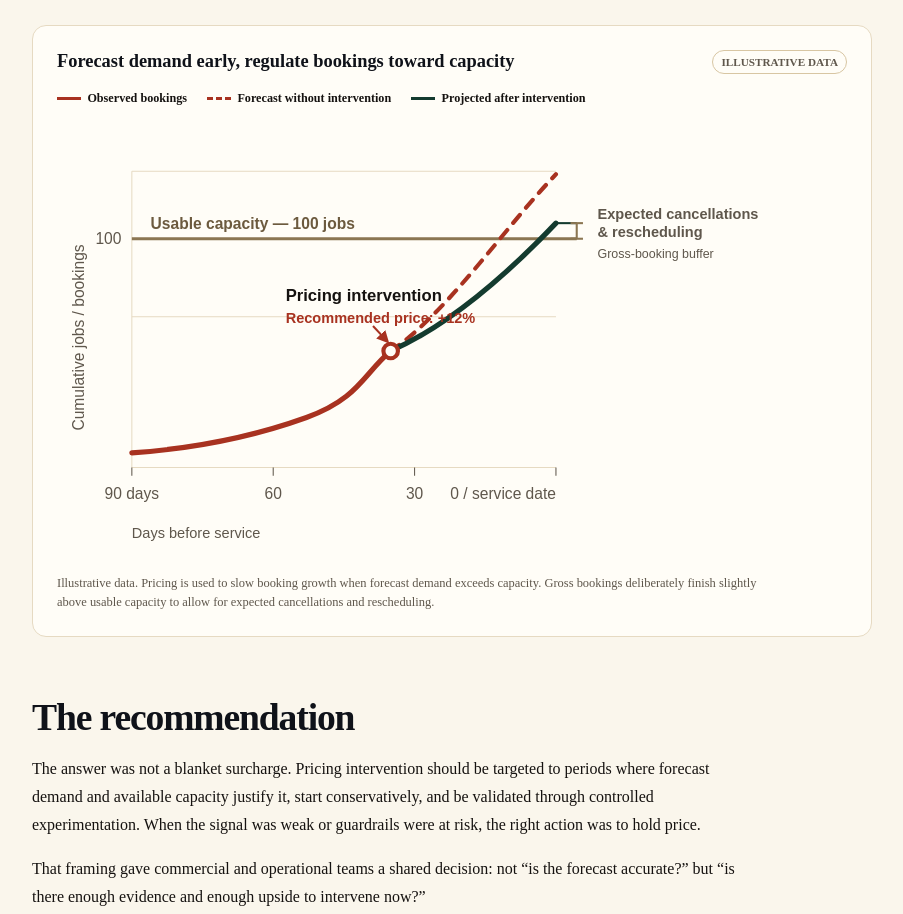
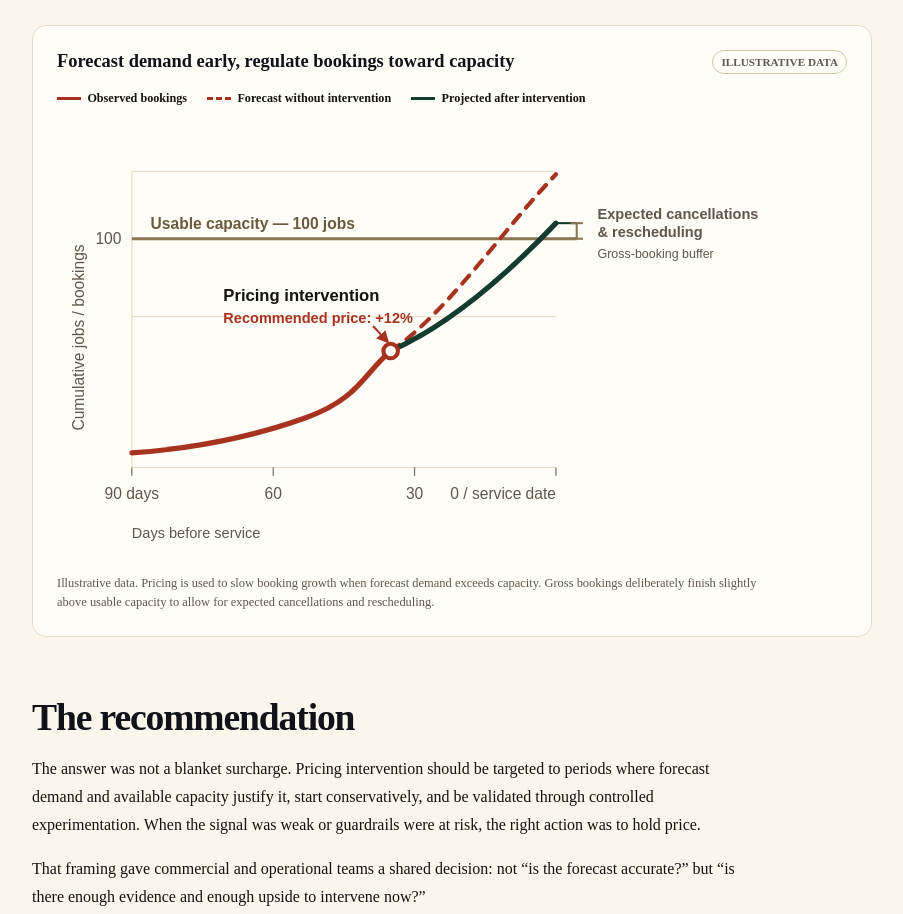
Before and after one commit to ShahnurIslam/shan-astro, an Astro site: page /work/marketplace-pricing-demand-forecasting in a window 1280 px wide. Shown: the part 1536-2450 px from the top of the page, without its empty margins (88-991 px from the left). Built offline with nearby package versions, Linux system fonts and the light colour scheme; Astro itself is replaced by a stand-in of ours.

Commit message:
Move pricing chart annotation left

```diff
--- a/src/pages/work/marketplace-pricing-demand-forecasting.astro
+++ b/src/pages/work/marketplace-pricing-demand-forecasting.astro
@@ -88,8 +88,8 @@ import CaseStudy from '../../layouts/CaseStudy.astro';
 				<path d="M 321 228 C 382 201, 440 147, 480 105" fill="none" stroke="#143b2f" stroke-width="5" stroke-linecap="round" />
 				<circle cx="321" cy="228" r="7" fill="#fffdf7" stroke="#a83220" stroke-width="4" />
 				<g class="pricing-intervention" fill="#151210" font-family="Atkinson, sans-serif" font-size="16" font-weight="700">
-					<text x="220" y="180">Pricing intervention</text>
-					<text class="pricing-intervention__price" x="220" y="201" fill="#a83220" font-size="14">Recommended price: +12%</text>
+					<text x="160" y="180">Pricing intervention</text>
+					<text class="pricing-intervention__price" x="160" y="201" fill="#a83220" font-size="14">Recommended price: +12%</text>
 				</g>
 				<line x1="304" y1="204" x2="318" y2="219" stroke="#a83220" stroke-width="2" marker-end="url(#pricing-arrow)" />
 				<line x1="480" y1="105" x2="500" y2="105" stroke="#143b2f" stroke-width="2" />
```
